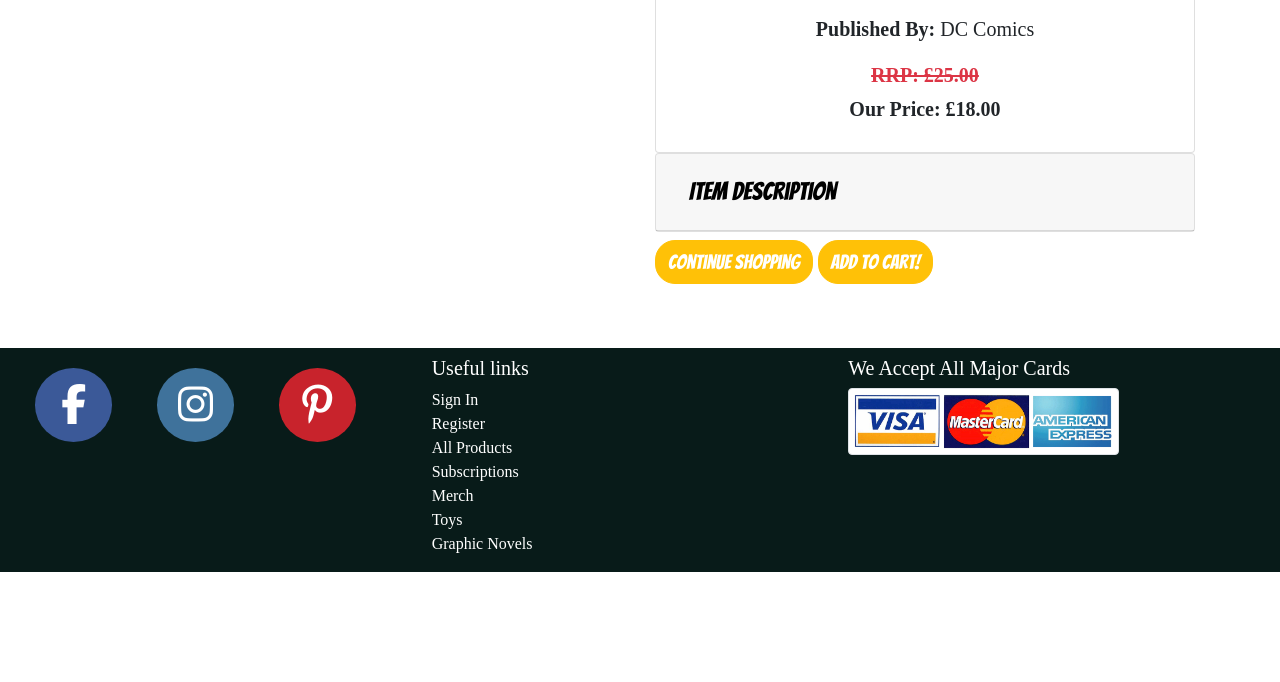
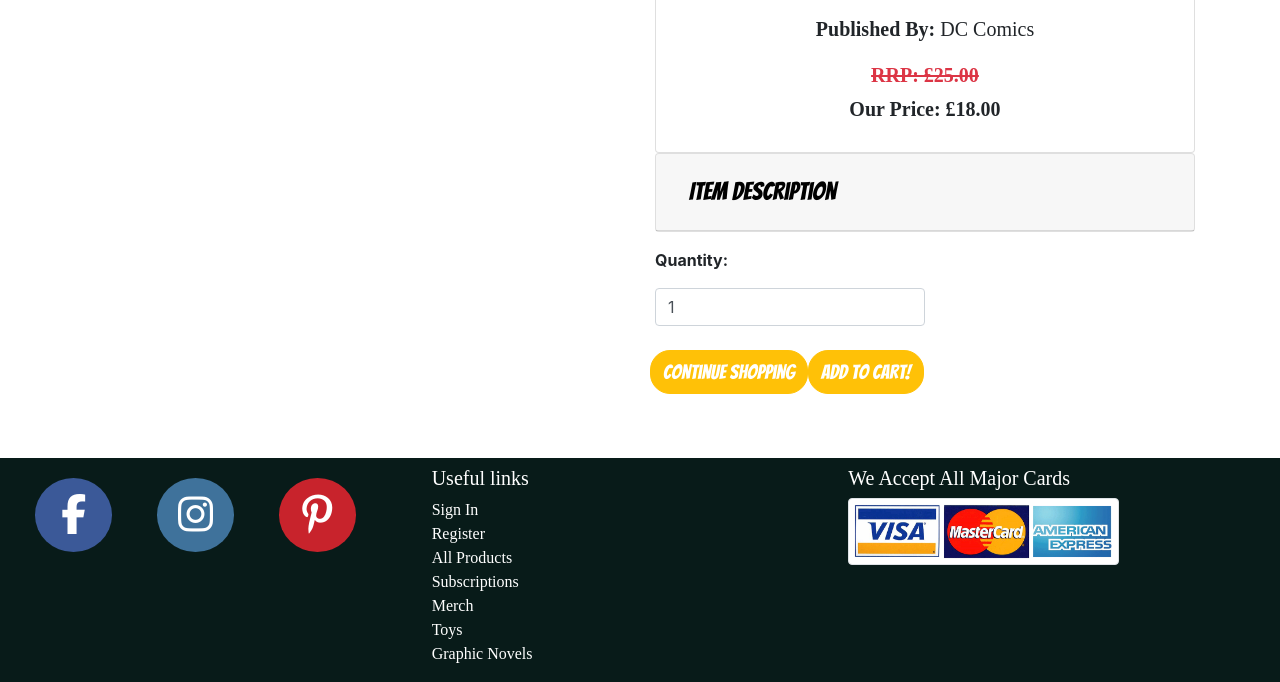
Before and after one commit to ajgoward/Daily_Comic, a Django app: page /products/1/ in a window 1280 px wide; the page is wider, and only the part inside the window is pictured. Shown: the part 931-1613 px from the top of that part. Before the commit the page ends 1503 px from the top of that part, so only its background shows below. Run offline with Django 3.2, Linux system fonts and the light colour scheme; data comes from the database, SQL or seed files in the repository; both versions use the stored data as it was after the commit; some libraries are stand-ins or nearby versions.

Commit message:
added the add to basket functionality

```diff
--- a/bag/urls.py
+++ b/bag/urls.py
@@ -3,4 +3,5 @@ from . import views
 
 urlpatterns = [
     path('', views.see_the_bag, name='see_the_bag'),
+     path('add/<item_id>', views.add_to_basket, name='add_to_basket'),
 ]
--- a/products/templates/products/item-detail.html
+++ b/products/templates/products/item-detail.html
@@ -97,10 +97,25 @@
                             <a href="">Edit</a> |
                             <a class="text-danger" href="">Delete</a>
                         </small>
-				{% endif %}
+				{% endif %}</div>
+                <form class="form" action="{% url 'add_to_basket' product.id %}" method="POST">
+                        {% csrf_token %}
+                        <div class="form-row">
+                            <div class="col-12">
+                                <p class="mt-3"><strong>Quantity:</strong></p>
+                                <div class="form-group w-50">
+                                    <div class="input-group">
+                                        <input class="form-control qty_input" type="number" name="quantity" value="1" min="1" max="99" data-item_id="{{ product.id }}" id="id_qty_{{ product.id }}">
+                                    </div>
+                                </div>
+                            </div>
+
                 <a href="{% url 'products' %}" class="text-decoration-none mt-2 btn btn-warning produtPageButton mb-3 ">Continue shopping</a>
-				<button type="button" class="mt-2 btn btn-warning produtPageButton mb-3">Add To Cart!</button>
-			</div>
+				 <input type="submit"  class="mt-2 btn btn-warning produtPageButton mb-3" value="Add To Cart!">
+                 <input type="hidden" name="redirect_url" value="{{ request.path }}">
+                        </div>
+                 </form>
+
 		</div>
 	</div>
 </div>
--- a/templates/base.html
+++ b/templates/base.html
@@ -134,9 +134,9 @@
 					<div><i class="fas fa-shopping-cart "></i></div>
 					<p class="my-0">
 						{% if grand_total %}
-						${{ grand_total|floatformat:2 }}
+						£{{ grand_total|floatformat:2 }}
 						{% else %}
-						$0.00
+						£0.00
 						{% endif %}
 					</p>
 				</div>
```
Also changed, not shown: bag/views.py (+20 -1 lines), db.sqlite3.
